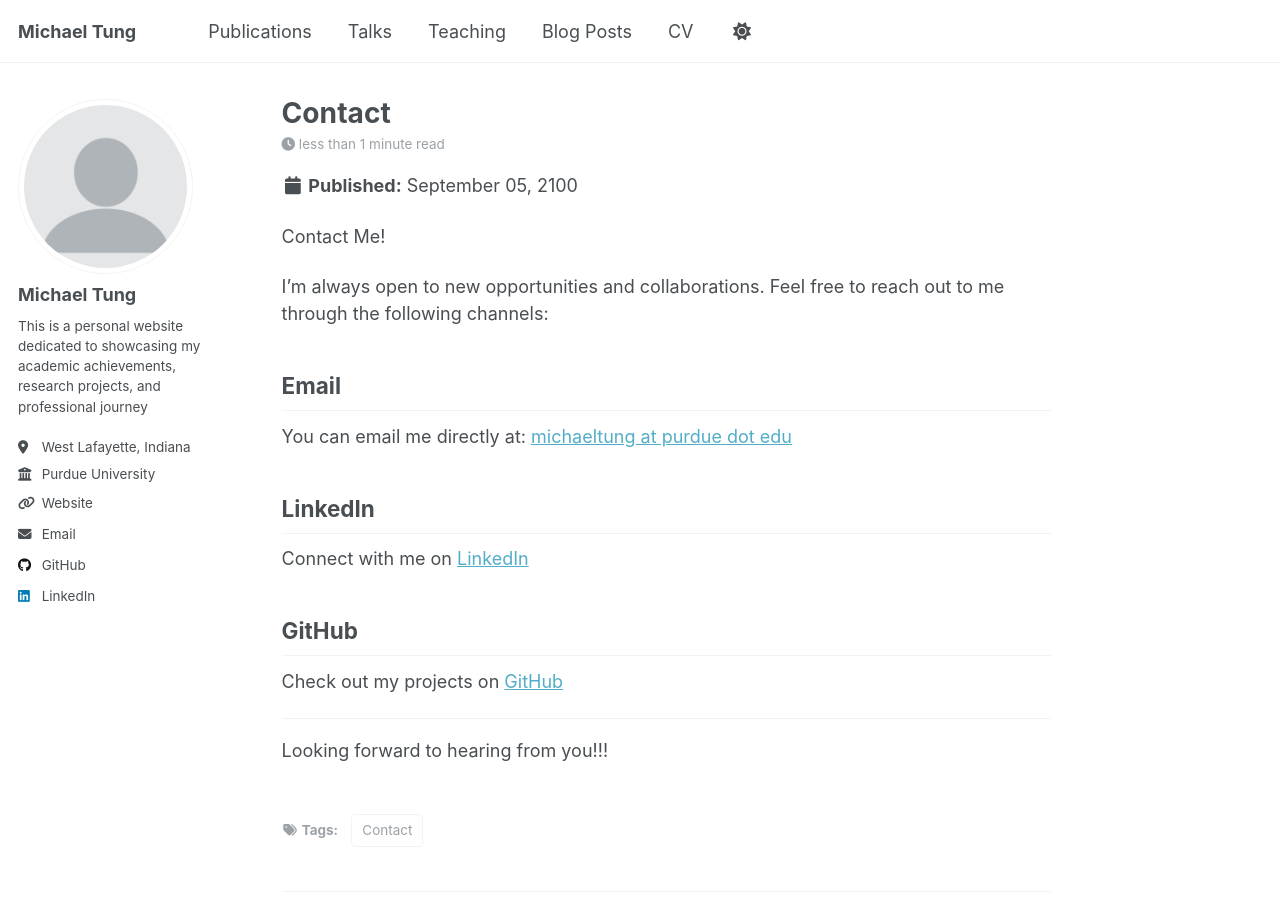
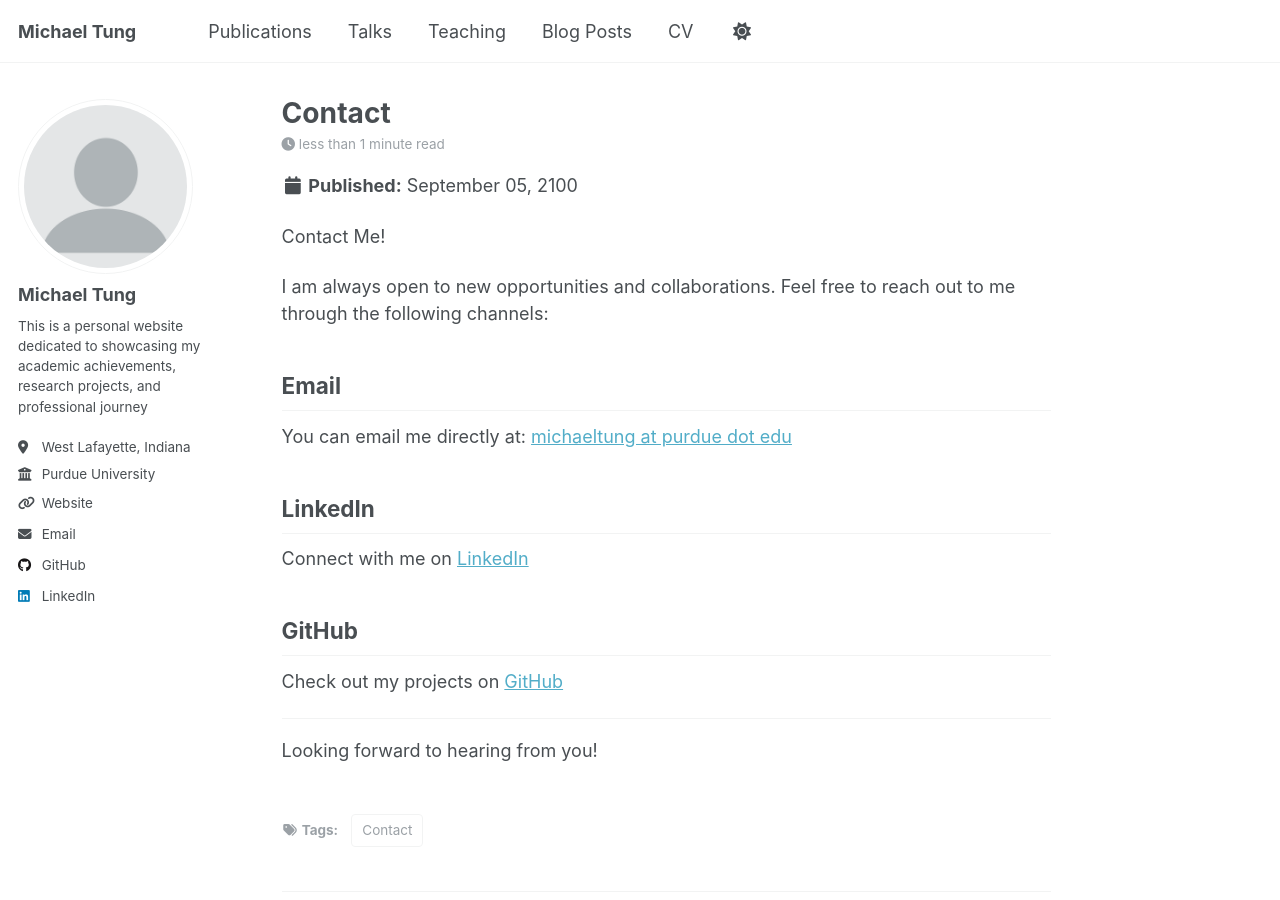
Before and after one commit to GodKnowss/GodKnowss.github.io, a Jekyll site: the page built from _posts/2100-09-05-Contact.md, in a window 1280 px wide and 900 px high. Built offline with Jekyll 4.4.1, drawn with Linux system fonts in a browser that asks for light colours; a script that is not in the unit is left out.

Commit message:
update CV

```diff
--- a/_posts/2100-09-05-Contact.md
+++ b/_posts/2100-09-05-Contact.md
@@ -8,7 +8,7 @@ tags:
 
 Contact Me! <br>
 
-I’m always open to new opportunities and collaborations. Feel free to reach out to me through the following channels:
+I am always open to new opportunities and collaborations. Feel free to reach out to me through the following channels:
 
 ## Email
 You can email me directly at: [michaeltung at purdue dot edu](mailto:michaeltung@purdue.edu)
@@ -20,4 +20,4 @@ Connect with me on [LinkedIn](https://www.linkedin.com/in/michaeltung95)
 Check out my projects on [GitHub](https://github.com/GodKnowss)
 
 ---
-Looking forward to hearing from you!!!
+Looking forward to hearing from you!
```
Also changed, not shown: _pages/about.md (+1 -1 lines), _pages/cv.md (+1 -1 lines), _publications/2026-01-23-feedback-coding-scheme.md (+1 -1 lines).
